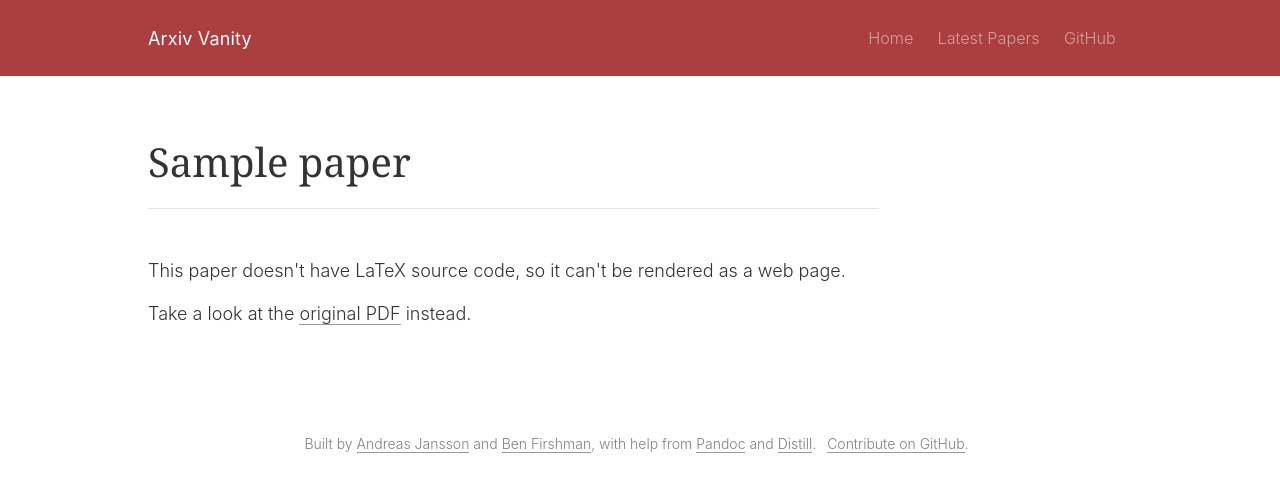
After one commit to arxiv-vanity/arxiv-vanity, a Django app: template arxiv_vanity/templates/papers/paper_detail_not_renderable.html in a window 1280 px wide. The commit adds this page. Shown: the top 492 px of the page. Run offline with Django 3.2, Linux system fonts and the light colour scheme; the template is opened without the code that fills it: most values are stand-ins (such as "Sample title", 1, 10 or a date in 2020); data that the repository does not hold is empty; parts of the project's set-up code (start-up, migrations or seed data) failed here and were passed over; some libraries are stand-ins or nearby versions.

```diff
--- a/arxiv_vanity/templates/papers/paper_detail_error.html
+++ b/arxiv_vanity/templates/papers/paper_detail_error.html
@@ -10,8 +10,8 @@
     <div class="row justify-content-left">
       <div class="col-lg-9">
         <hr class="mb-5">
-        <p>{{ message }}</p>
-        <p>Take a look at the <a href="{{ paper.get_https_pdf_url }}">original PDF</a> instead.</p>
+        <p>This paper failed to render. Take a look at the <a href="{{ paper.get_https_pdf_url }}">original PDF</a> instead.</p>
+        <p>If you want to help fix this problem, <a href="https://github.com/arxiv-vanity/engrafo#development-environment">set up a development environent for Engrafo</a> and open up <a href="http://localhost:8010/html/{{ paper.arxiv_id }}">http://localhost:8010/html/{{ paper.arxiv_id }}</a> to see the error.
       </div>
     </div>
   </div>
--- /dev/null
+++ b/arxiv_vanity/templates/papers/paper_detail_not_renderable.html
@@ -0,0 +1,18 @@
+{% extends "base.html" %}
+{% block title %}{{ paper.title }}{% endblock %}
+{% block content %}
+  <div class="container paper-detail-status">
+    <div class="row">
+      <div class="col-12">
+        <h1>{{ paper.title }}</h1>
+      </div>
+    </div>
+    <div class="row justify-content-left">
+      <div class="col-lg-9">
+        <hr class="mb-5">
+        <p>This paper doesn't have LaTeX source code, so it can't be rendered as a web page.</p>
+        <p>Take a look at the <a href="{{ paper.get_https_pdf_url }}">original PDF</a> instead.</p>
+      </div>
+    </div>
+  </div>
+{% endblock %}
```
Also changed, not shown: arxiv_vanity/papers/tests/test_views.py (+2 -1 lines), arxiv_vanity/papers/views.py (+9 -20 lines).
